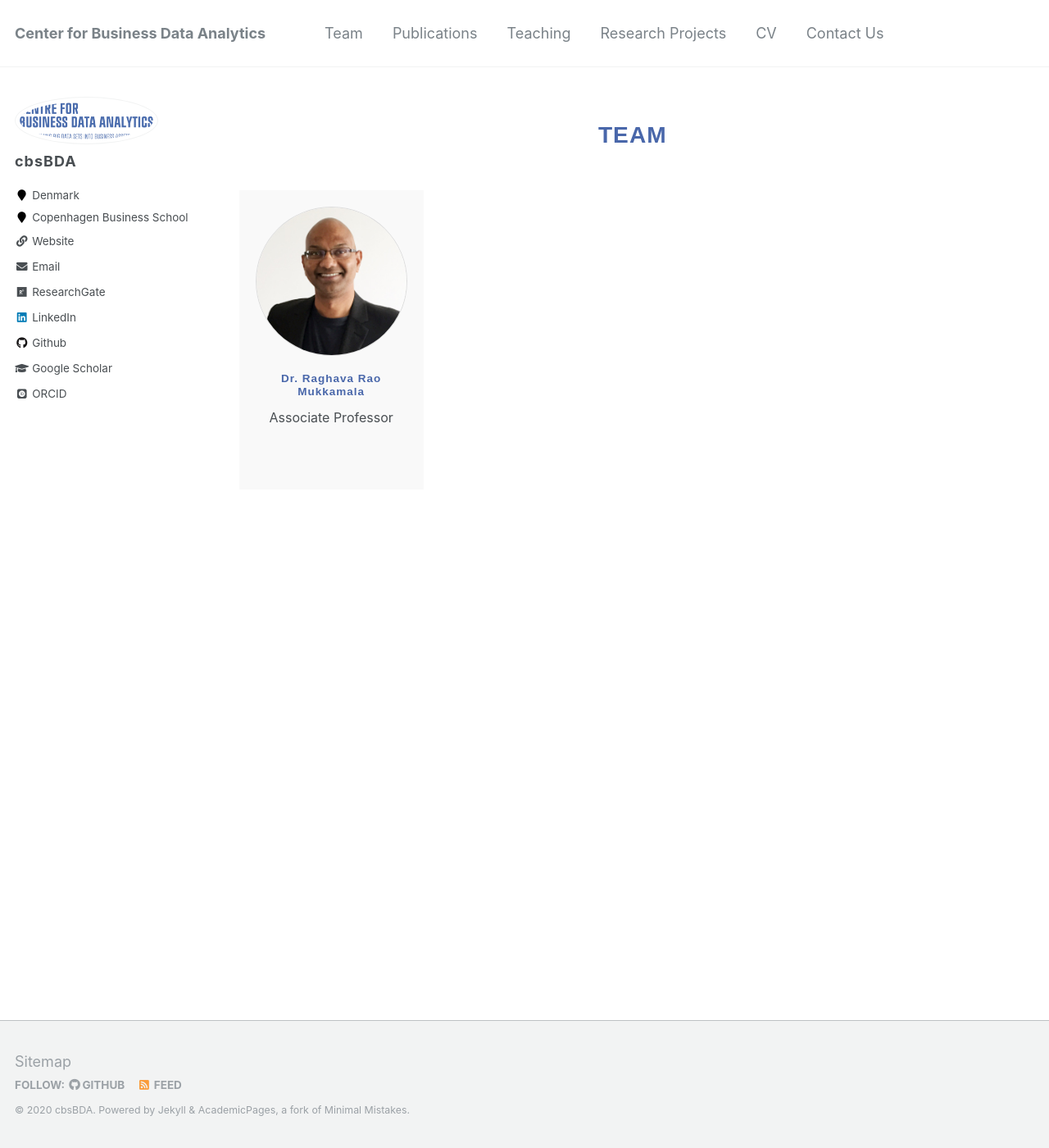
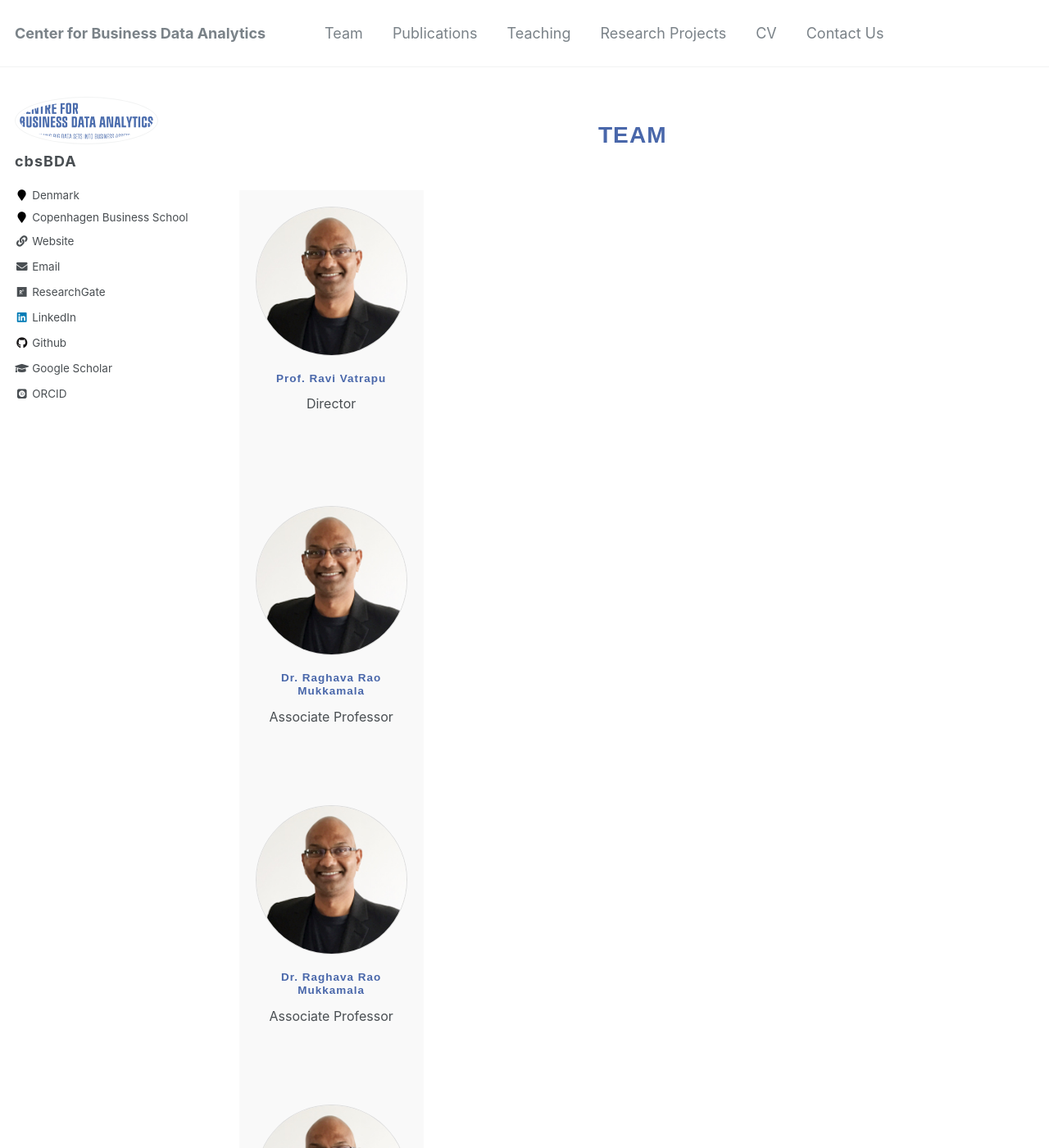
Before and after one commit to cbsBDA/cbsBDA-homepage, a Jekyll site: the page built from _pages/team.md, in a window 1280 px wide and 1400 px high. Shown: the whole window at 82% size. Built offline with Jekyll 4.4.1, drawn with Linux system fonts in a browser that asks for light colours; some web fonts are replaced.

Commit message:
Update team.md

```diff
--- a/_pages/team.md
+++ b/_pages/team.md
@@ -11,20 +11,56 @@ author_profile: true
 # Team
 {: .title }
 <div class="row">
-<div class="col-xs-6 col-sm-3 col-md-3">
-<div class="wow bounceInUp animated animated">
-
-
-<div class="team boxed-grey text-center">
-
-<div class="inner">
-<div class="avatar">
-<img src="/images/teams/raghava1.jpg" alt='Raghava Mukkamala' class="img-responsive img-circle table-bordered himg" />
+  <div class="col-xs-6 col-sm-3 col-md-3">
+    <div class="wow bounceInUp animated animated">
+      <div class="team boxed-grey text-center">
+        <div class="inner">
+          <div class="avatar">
+          <img src="/images/teams/raghava1.jpg" alt='img-responsive img-circle table-bordered himg' class="img-responsive img-circle table-bordered himg" />
+          </div>
+          <h5><a class="t-name" href="http://www.cbs.dk/en/research/departments-and-centres/department-of-it-management/staff/rrmitm">Prof. Ravi Vatrapu</a></h5>
+          <p class="subtitle">Director</p>
+        </div>
+      </div>
+    </div>
+  </div>
+  <div class="col-xs-6 col-sm-3 col-md-3">
+    <div class="wow bounceInUp animated animated">
+      <div class="team boxed-grey text-center">
+        <div class="inner">
+          <div class="avatar">
+          <img src="/images/teams/raghava1.jpg" alt='Raghava Mukkamala' class="img-responsive img-circle table-bordered himg" />
+          </div>
+          <h5><a class="t-name" href="http://www.cbs.dk/en/research/departments-and-centres/department-of-it-management/staff/rrmitm">Dr. Raghava Rao Mukkamala</a></h5>
+          <p class="subtitle">Associate Professor</p>
+        </div>
+      </div>
+    </div>
+  </div>
+  <div class="col-xs-6 col-sm-3 col-md-3">
+    <div class="wow bounceInUp animated animated">
+      <div class="team boxed-grey text-center">
+        <div class="inner">
+          <div class="avatar">
+          <img src="/images/teams/raghava1.jpg" alt='Raghava Mukkamala' class="img-responsive img-circle table-bordered himg" />
+          </div>
+          <h5><a class="t-name" href="http://www.cbs.dk/en/research/departments-and-centres/department-of-it-management/staff/rrmitm">Dr. Raghava Rao Mukkamala</a></h5>
+          <p class="subtitle">Associate Professor</p>
+        </div>
+      </div>
+    </div>
+  </div>
+  <div class="col-xs-6 col-sm-3 col-md-3">
+    <div class="wow bounceInUp animated animated">
+      <div class="team boxed-grey text-center">
+        <div class="inner">
+          <div class="avatar">
+          <img src="/images/teams/raghava1.jpg" alt='Raghava Mukkamala' class="img-responsive img-circle table-bordered himg" />
+          </div>
+          <h5><a class="t-name" href="http://www.cbs.dk/en/research/departments-and-centres/department-of-it-management/staff/rrmitm">Dr. Raghava Rao Mukkamala</a></h5>
+          <p class="subtitle">Associate Professor</p>
+        </div>
+      </div>
+    </div>
+  </div>
 </div>
-<h5><a class="t-name" href="http://www.cbs.dk/en/research/departments-and-centres/department-of-it-management/staff/rrmitm">Dr. Raghava Rao Mukkamala</a></h5>
-<p class="subtitle">Associate Professor</p>
-</div>
-</div>
-</div>
-</div>
-</div>
```
